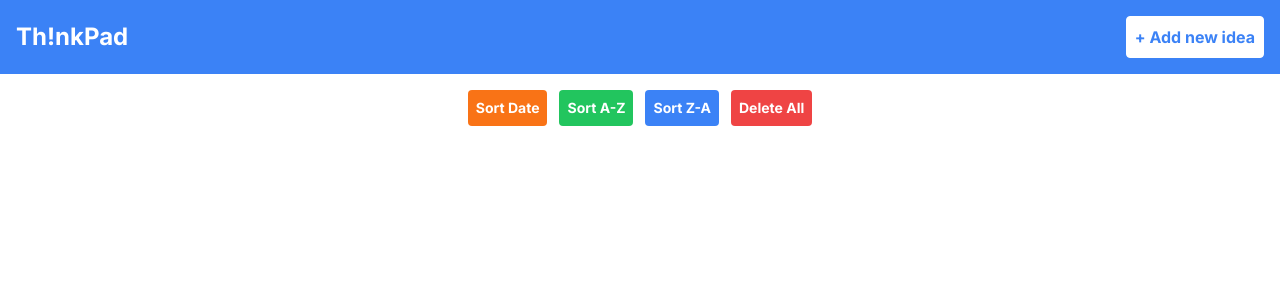
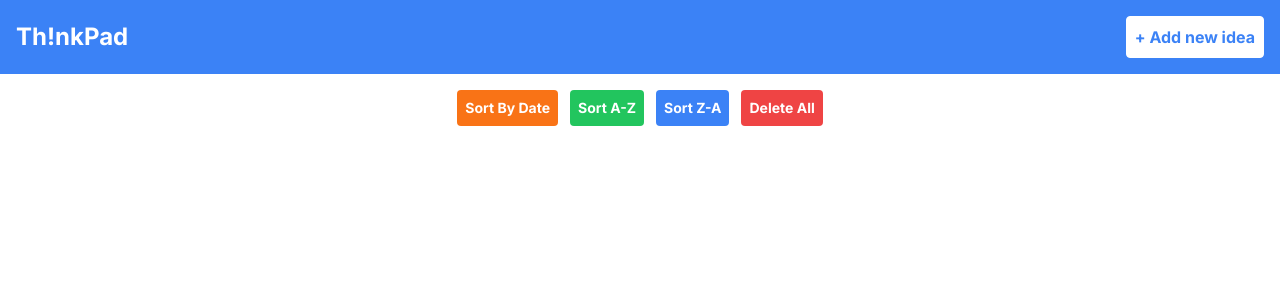
Before and after one commit to mutaremalcolm/technical-take-home_assesment, a Next.js app: page / in a window 1280 px wide. Shown: the top 300 px of the page. Built offline with nearby package versions, Linux system fonts and the light colour scheme.

Commit message:
Pull Request: Completed Additional Features Implementation 🚀

```diff
--- a/app/page.tsx
+++ b/app/page.tsx
@@ -73,16 +73,19 @@ const handleSortByCreatedTime = () => {
     (a, b) => new Date(a.createdTime).getTime() - new Date(b.createdTime).getTime()
   );
   setIdeas(sortedIdeas);
+  sortIdeas()
 };
 
 const handleSortByTitle = () => {
   const sortedIdeas = [...ideas].sort((a, b) => a.title.localeCompare(b.title));
   setIdeas(sortedIdeas);
+  sortIdeas()
 };
 
 const handleSortByTitleReverse = () => {
   const sortedIdeas = [...ideas].sort((a, b) => b.title.localeCompare(a.title));
   setIdeas(sortedIdeas);
+  sortIdeas()
 };
 
 
@@ -100,7 +103,7 @@ const handleClearIdeas = () => {
         <button onClick={handleSortByCreatedTime}
           className="bg-orange-500 text-white p-2 mb-2 rounded text-sm mt-4 font-bold
          hover:bg-gray-400 focus:outline-none focus:shadow-outline justify-center">
-          Sort Date
+          Sort By Date
         </button>
         <button onClick={handleSortByTitle}
           className="bg-green-500 text-white p-2 mb-2 rounded text-sm mt-4 ml-3 font-bold
@@ -123,7 +126,7 @@ const handleClearIdeas = () => {
       </header>
       <main className="flex flex-wrap justify-around">
         {ideas.map((idea: Idea, index: number) => (
-          <IdeaCard key={index} idea={idea} onDelete={() => handleDelete(index)}
+          <IdeaCard key={idea.uuid} idea={idea} onDelete={() => handleDelete(index)}
           onSave={(updatedIdea: Idea) => handleSave(updatedIdea, index)}
           cardSaved={cardSaved}/>
         ))}
```
